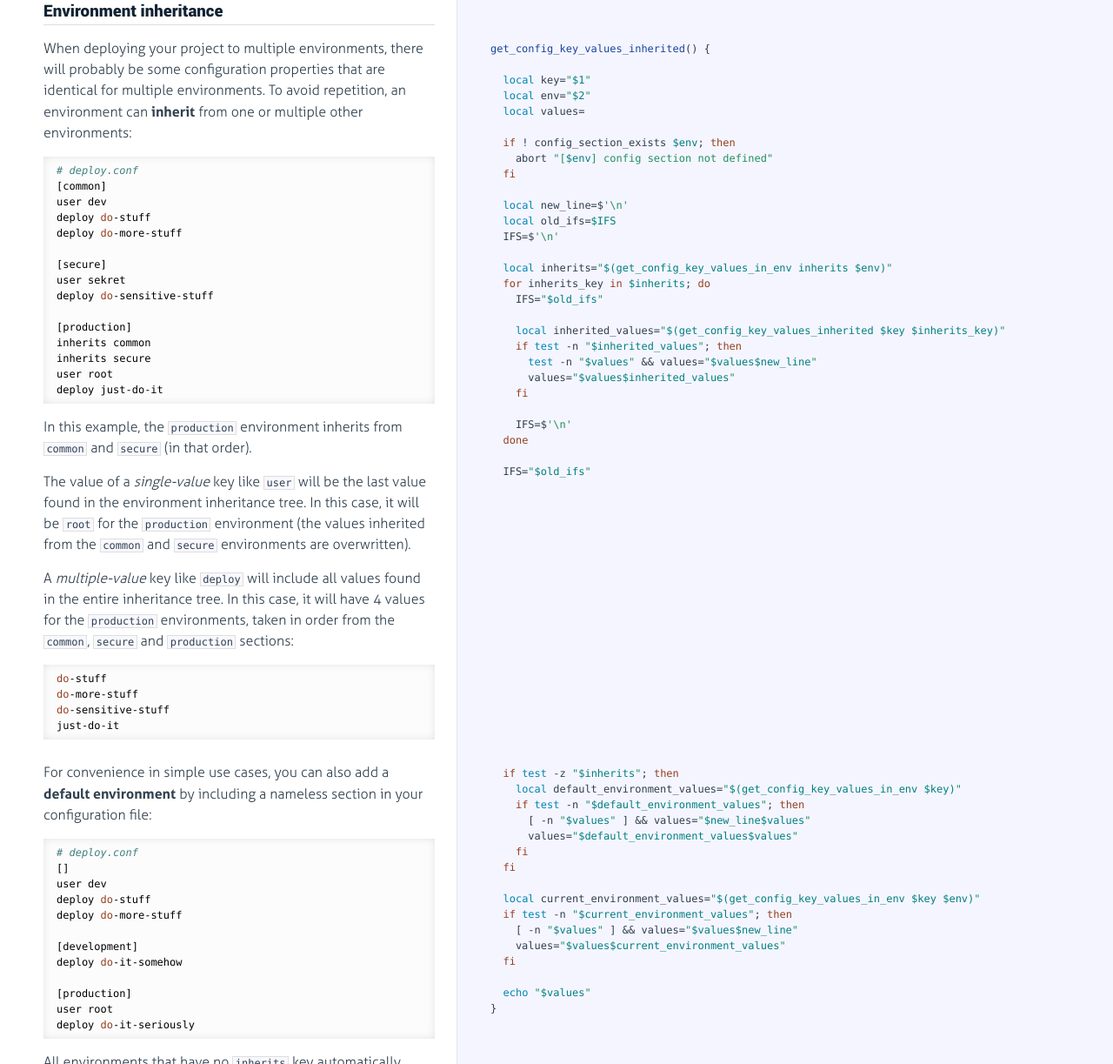
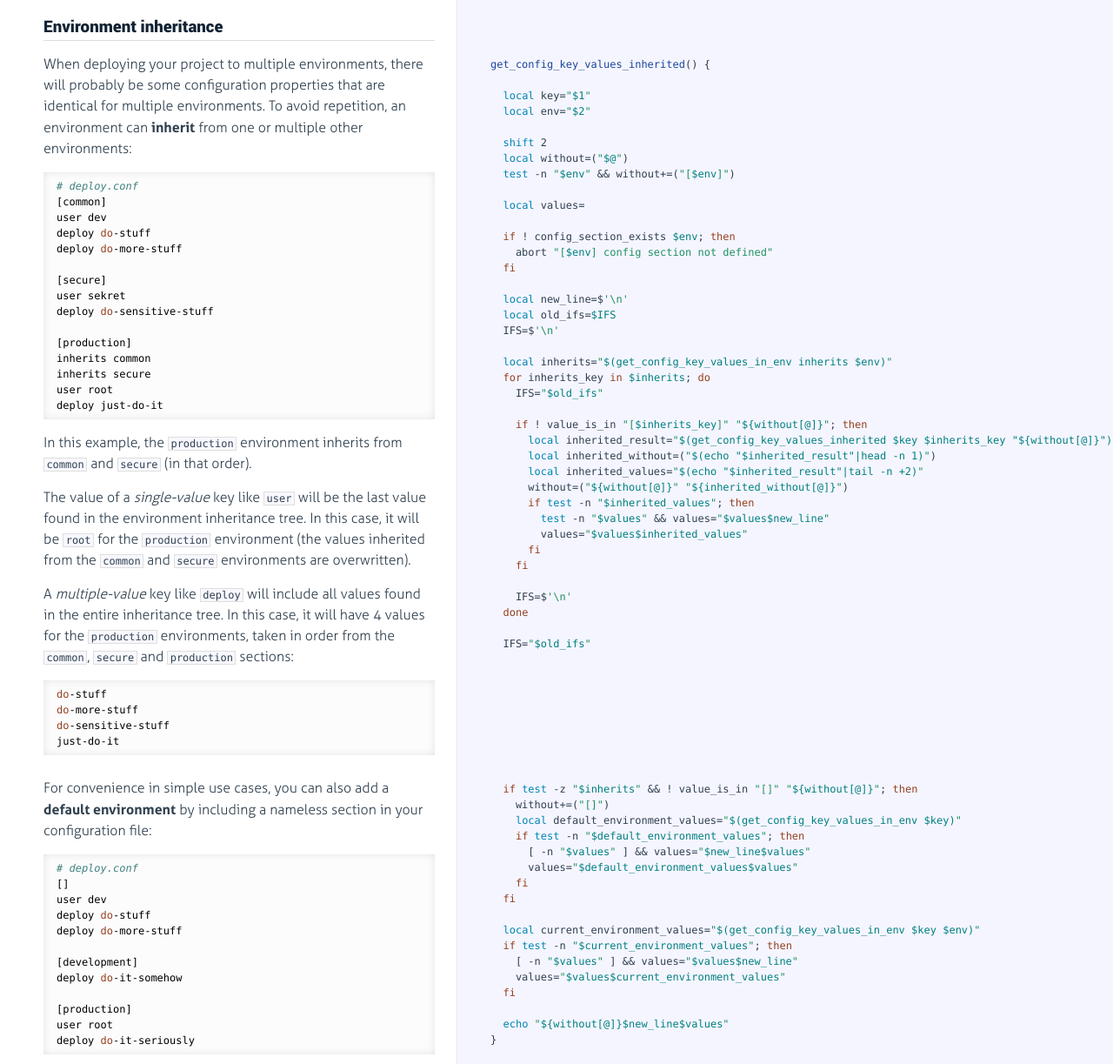
Before and after one commit to AlphaHydrae/deploy, a website: page docs/index.html in a window 1280 px wide. Shown: the part 5341-6564 px from the top of the page at 87% size. Drawn offline with nearby package versions, Linux system fonts and the light colour scheme.

Commit message:
Fix inheritance (an environment can only be inherited once)

```diff
--- a/docs/index.html
+++ b/docs/index.html
@@ -397,7 +397,8 @@ They can be present multiple time in the same environment and all their values w
 
   <span class="hljs-built_in">test</span> -n <span class="hljs-string">"<span class="hljs-variable">$env</span>"</span> \
     &amp;&amp; <span class="hljs-built_in">test</span> -n <span class="hljs-string">"<span class="hljs-variable">$key</span>"</span> \
-    &amp;&amp; get_config_key_values_inherited <span class="hljs-variable">$key</span> <span class="hljs-variable">$env</span>
+    &amp;&amp; get_config_key_values_inherited <span class="hljs-variable">$key</span> <span class="hljs-variable">$env</span> \
+    | tail -n +2
 }</pre></div></div>
 
         </li>
@@ -444,6 +445,11 @@ just-do-it
 
   <span class="hljs-built_in">local</span> key=<span class="hljs-string">"<span class="hljs-variable">$1</span>"</span>
   <span class="hljs-built_in">local</span> env=<span class="hljs-string">"<span class="hljs-variable">$2</span>"</span>
+
+  <span class="hljs-built_in">shift</span> 2
+  <span class="hljs-built_in">local</span> without=(<span class="hljs-string">"<span class="hljs-variable">$@</span>"</span>)
+  <span class="hljs-built_in">test</span> -n <span class="hljs-string">"<span class="hljs-variable">$env</span>"</span> &amp;&amp; without+=(<span class="hljs-string">"[<span class="hljs-variable">$env</span>]"</span>)
+
   <span class="hljs-built_in">local</span> values=
 
   <span class="hljs-keyword">if</span> ! config_section_exists <span class="hljs-variable">$env</span>; <span class="hljs-keyword">then</span>
@@ -458,10 +464,15 @@ just-do-it
   <span class="hljs-keyword">for</span> inherits_key <span class="hljs-keyword">in</span> <span class="hljs-variable">$inherits</span>; <span class="hljs-keyword">do</span>
     IFS=<span class="hljs-string">"<span class="hljs-variable">$old_ifs</span>"</span>
 
-    <span class="hljs-built_in">local</span> inherited_values=<span class="hljs-string">"<span class="hljs-variable">$(get_config_key_values_inherited $key $inherits_key)</span>"</span>
-    <span class="hljs-keyword">if</span> <span class="hljs-built_in">test</span> -n <span class="hljs-string">"<span class="hljs-variable">$inherited_values</span>"</span>; <span class="hljs-keyword">then</span>
-      <span class="hljs-built_in">test</span> -n <span class="hljs-string">"<span class="hljs-variable">$values</span>"</span> &amp;&amp; values=<span class="hljs-string">"<span class="hljs-variable">$values</span><span class="hljs-variable">$new_line</span>"</span>
-      values=<span class="hljs-string">"<span class="hljs-variable">$values</span><span class="hljs-variable">$inherited_values</span>"</span>
+    <span class="hljs-keyword">if</span> ! value_is_in <span class="hljs-string">"[<span class="hljs-variable">$inherits_key</span>]"</span> <span class="hljs-string">"<span class="hljs-variable">${without[@]}</span>"</span>; <span class="hljs-keyword">then</span>
+      <span class="hljs-built_in">local</span> inherited_result=<span class="hljs-string">"<span class="hljs-variable">$(get_config_key_values_inherited $key $inherits_key "${without[@]}")</span>"</span>
+      <span class="hljs-built_in">local</span> inherited_without=(<span class="hljs-string">"<span class="hljs-variable">$(echo "$inherited_result"|head -n 1)</span>"</span>)
+      <span class="hljs-built_in">local</span> inherited_values=<span class="hljs-string">"<span class="hljs-variable">$(echo "$inherited_result"|tail -n +2)</span>"</span>
+      without=(<span class="hljs-string">"<span class="hljs-variable">${without[@]}</span>"</span> <span class="hljs-string">"<span class="hljs-variable">${inherited_without[@]}</span>"</span>)
+      <span class="hljs-keyword">if</span> <span class="hljs-built_in">test</span> -n <span class="hljs-string">"<span class="hljs-variable">$inherited_values</span>"</span>; <span class="hljs-keyword">then</span>
+        <span class="hljs-built_in">test</span> -n <span class="hljs-string">"<span class="hljs-variable">$values</span>"</span> &amp;&amp; values=<span class="hljs-string">"<span class="hljs-variable">$values</span><span class="hljs-variable">$new_line</span>"</span>
+        values=<span class="hljs-string">"<span class="hljs-variable">$values</span><span class="hljs-variable">$inherited_values</span>"</span>
+      <span class="hljs-keyword">fi</span>
     <span class="hljs-keyword">fi</span>
 
     IFS=$<span class="hljs-string">'\n'</span>
@@ -495,7 +506,8 @@ deploy <span class="hljs-keyword">do</span>-it-seriously
 
             </div>
 
-            <div class="content"><div class='highlight'><pre>  <span class="hljs-keyword">if</span> <span class="hljs-built_in">test</span> -z <span class="hljs-string">"<span class="hljs-variable">$inherits</span>"</span>; <span class="hljs-keyword">then</span>
+            <div class="content"><div class='highlight'><pre>  <span class="hljs-keyword">if</span> <span class="hljs-built_in">test</span> -z <span class="hljs-string">"<span class="hljs-variable">$inherits</span>"</span> &amp;&amp; ! value_is_in <span class="hljs-string">"[]"</span> <span class="hljs-string">"<span class="hljs-variable">${without[@]}</span>"</span>; <span class="hljs-keyword">then</span>
+    without+=(<span class="hljs-string">"[]"</span>)
     <span class="hljs-built_in">local</span> default_environment_values=<span class="hljs-string">"<span class="hljs-variable">$(get_config_key_values_in_env $key)</span>"</span>
     <span class="hljs-keyword">if</span> <span class="hljs-built_in">test</span> -n <span class="hljs-string">"<span class="hljs-variable">$default_environment_values</span>"</span>; <span class="hljs-keyword">then</span>
       [ -n <span class="hljs-string">"<span class="hljs-variable">$values</span>"</span> ] &amp;&amp; values=<span class="hljs-string">"<span class="hljs-variable">$new_line</span><span class="hljs-variable">$values</span>"</span>
@@ -509,7 +521,7 @@ deploy <span class="hljs-keyword">do</span>-it-seriously
     values=<span class="hljs-string">"<span class="hljs-variable">$values</span><span class="hljs-variable">$current_environment_values</span>"</span>
   <span class="hljs-keyword">fi</span>
 
-  <span class="hljs-built_in">echo</span> <span class="hljs-string">"<span class="hljs-variable">$values</span>"</span>
+  <span class="hljs-built_in">echo</span> <span class="hljs-string">"<span class="hljs-variable">${without[@]}</span><span class="hljs-variable">$new_line</span><span class="hljs-variable">$values</span>"</span>
 }</pre></div></div>
 
         </li>
```
Also changed, not shown: TODO.md (+2 -1 lines), 1 other file.
